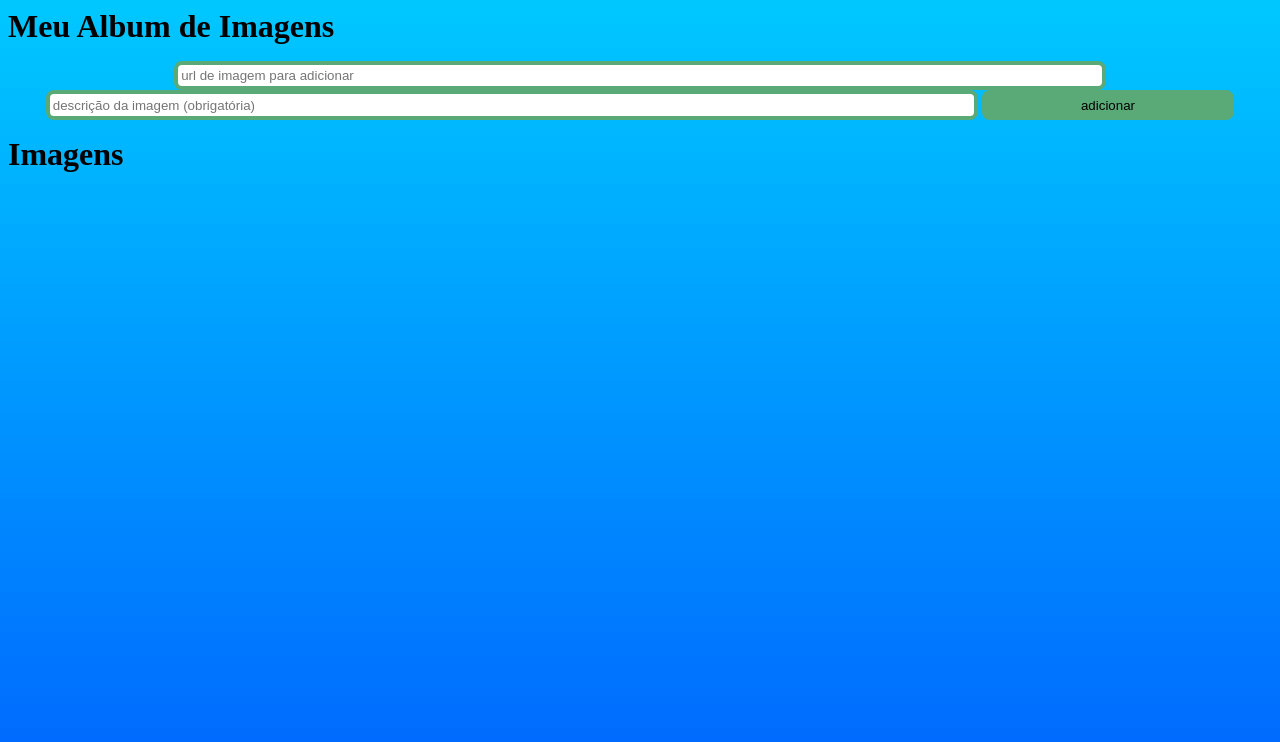
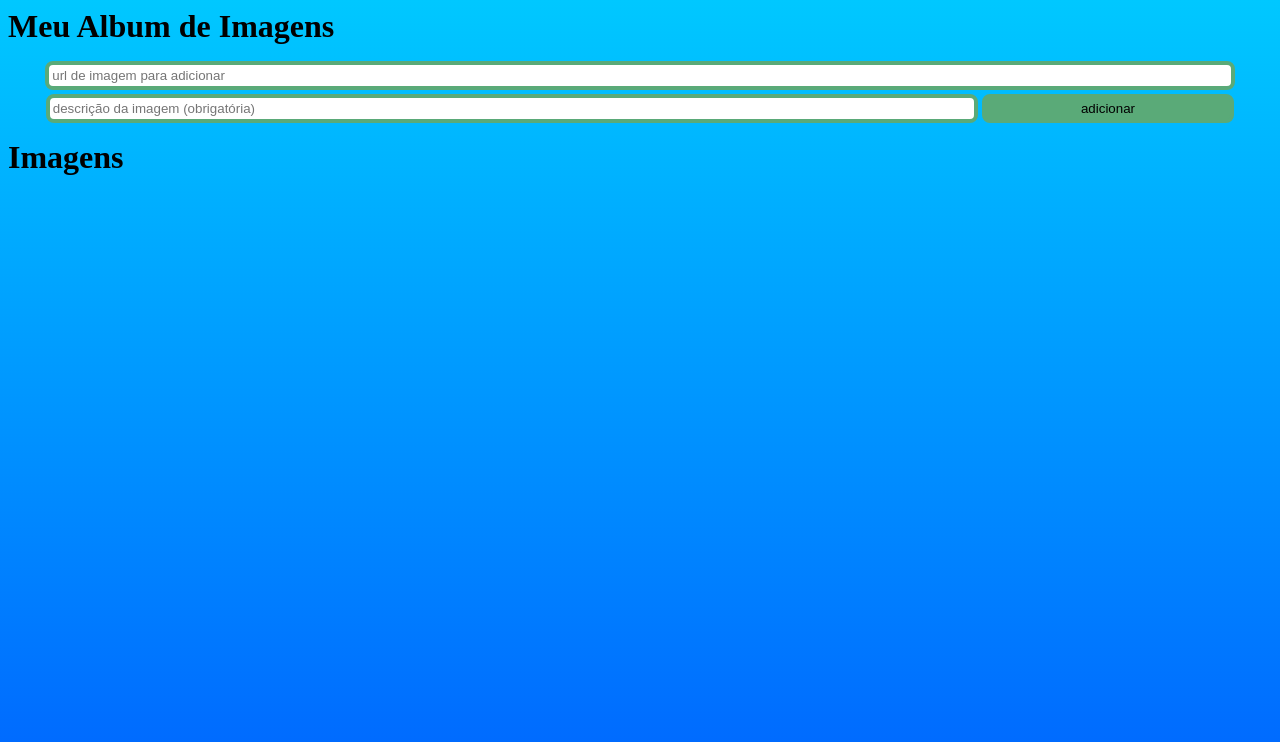
Before and after one commit to giovanni-sb/image-albun, a plain HTML site: page index.html in a window 1280 px wide. Drawn offline with Linux system fonts and the light colour scheme.

Commit message:
added style for alt insertion

```diff
--- a/style.css
+++ b/style.css
@@ -33,6 +33,13 @@ main form input{
     border: var(--confirmation-border);
     border-radius: 0.5rem;
     padding: 0.2rem;
+}
+#url-input{
+    width: 93%;
+    border: var(--confirmation-border);
+    border-radius: 0.5rem;
+    padding: 0.2rem;
+    margin-bottom: 0.2rem;
 }
 main form button{
     width: 20%;
```
